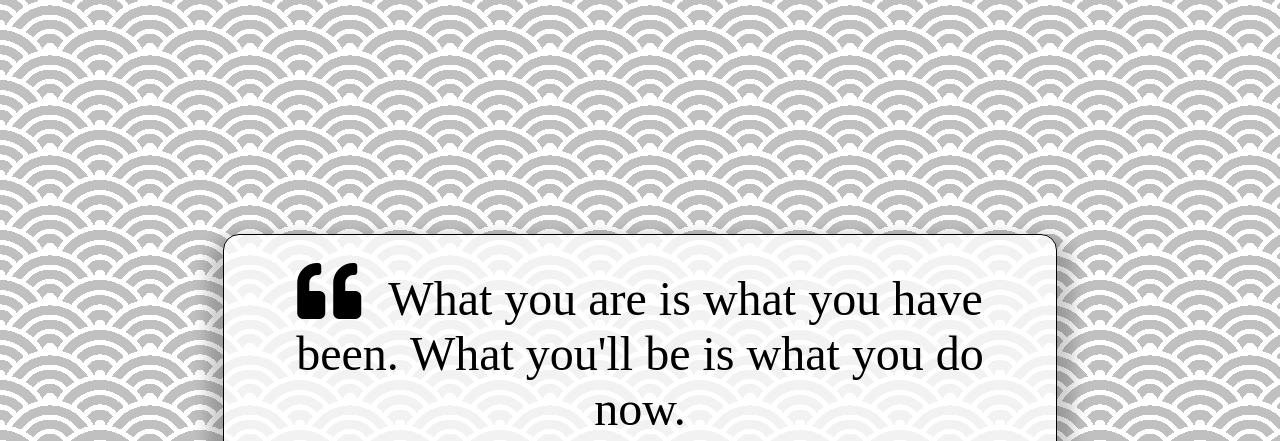
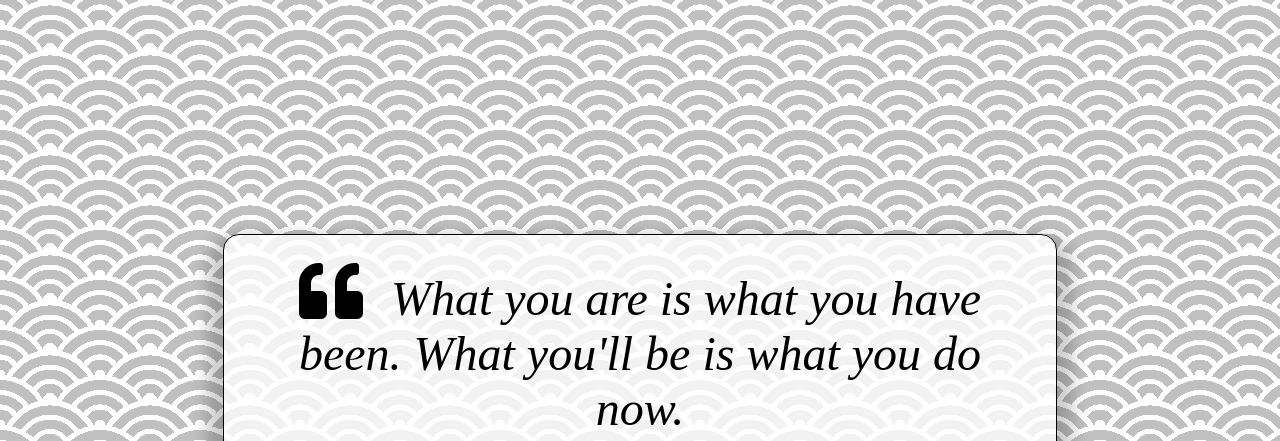
Before and after one commit to rowinf/javascript-projects, a plain HTML site: page quote-generator/index.html in a window 1280 px wide. Shown: the top 441 px of the page. Drawn offline with Linux system fonts and the light colour scheme; a web font is replaced by a local one.

Commit message:
added transition to quote content swap

```diff
--- a/quote-generator/index.html
+++ b/quote-generator/index.html
@@ -30,7 +30,7 @@
           type="button"
           type="button"
           hx-get="/api/data"
-          hx-swap="innerHTML settle:1s"
+          hx-swap="outerHTML swap:1s"
           hx-target="#quote"
           hx-select="#quote"
           hx-headers='{"Accept": "text/html"}'
--- a/quote-generator/style.css
+++ b/quote-generator/style.css
@@ -33,23 +33,29 @@ article {
   background-color: rgba(255,255,255, 0.8);
 }
 
-blockquote {
+#quote {
+  opacity: 1;
   font-size: 3rem;
+  transition: opacity 1s ease-in;
 }
 
-blockquote > p,
-#quote > * {
+#quote.htmx-swapping {
+  opacity: 0;
+}
+
+#quote.htmx-added {
+  opacity: 0;
+}
+
+#quote p, #quote blockquote {
   margin: 0.5rem;
+  font-style: italic;
+  font-size: 3rem;
 }
 
 #quote i {
   font-size: 4rem;
   margin-right: 1rem;
-}
-
-#quote > p {
-  font-style: italic;
-  font-size: 3rem;
 }
 
 .button-bar {
```
